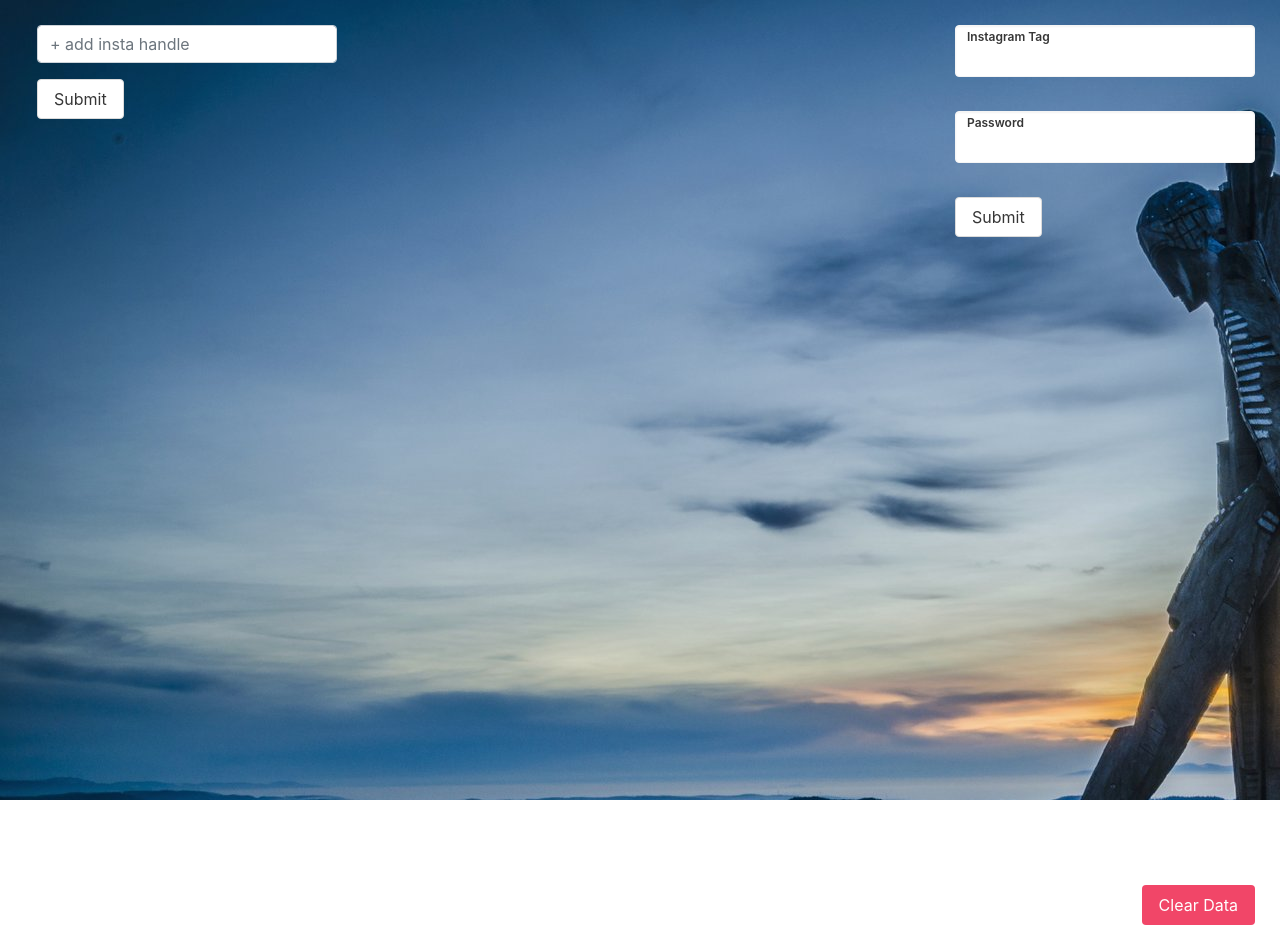
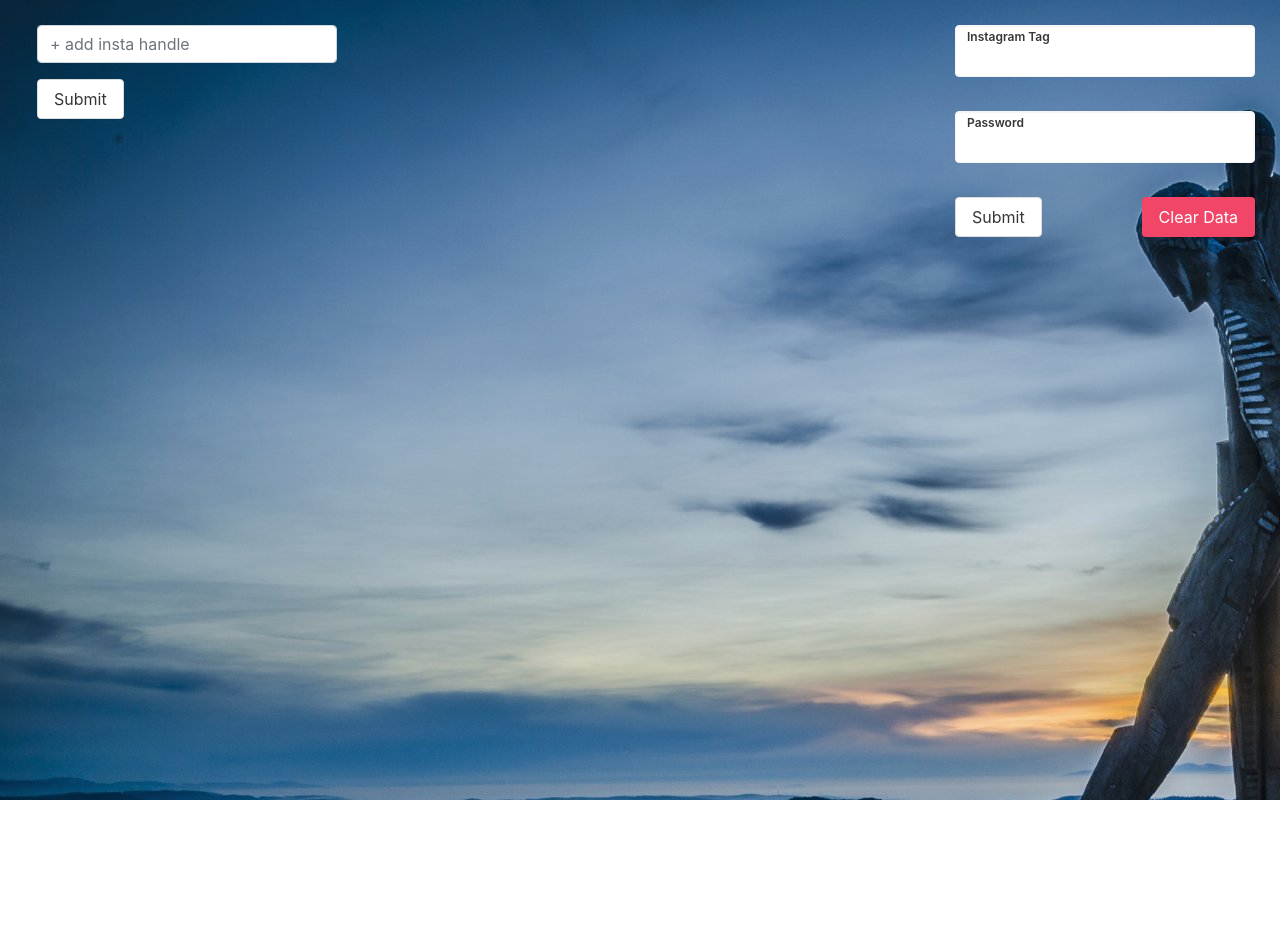
Before and after one commit to deeliciouscode/picpic, a Vue app in the folder client/: page / in a window 1280 px wide. After the commit the page ends 800 px from the top, so only its background shows below. Built offline with nearby package versions, Linux system fonts and the light colour scheme.

Commit message:
fast alignment fix (temp)

```diff
--- a/client/src/components/Creds.vue
+++ b/client/src/components/Creds.vue
@@ -1,7 +1,7 @@
 <template lang="html">
     <!-- TODO: v-on.submit.prevent to not reload the page! -->
     <section class="creds frame">
-
+        <div class="wrap-temporary">
             <form v-on:submit.prevent="updateCreds">
                 <b-field label="Instagram Tag"
                          label-position="inside"
@@ -17,11 +17,10 @@
                     <b-input v-model.lazy="instaPw" type="password" maxlength="30"></b-input>
                 </b-field>
                 <b-button @click="updateCreds">Submit</b-button>
-        </form>
-
                 <b-button type="is-danger" class="clear-data-button"
                           @click="clearData">Clear Data</b-button>
-
+            </form>
+        </div>
     </section>
 
 </template>
@@ -92,10 +91,14 @@ export default {
 </script>
 
 <style scoped>
+.wrap-temporary {
+    position: relative;
+}
+
 .frame {
       float: left;
       position: relative;
-      height: 900px;
+      height: 600px;
       width: 300px;
   }
 
--- a/client/src/components/LargeImage.vue
+++ b/client/src/components/LargeImage.vue
@@ -122,7 +122,7 @@ export default {
   .frame {
       float: left;
       position: relative;
-      height: 900px;
+      height: 600px;
       width: 600px;
   }
 
--- a/client/src/components/TaggAdderBar.vue
+++ b/client/src/components/TaggAdderBar.vue
@@ -110,7 +110,7 @@ export default {
 .frame {
       float: left;
       position: relative;
-      height: 900px;
+      height: 600px;
       width: 300px;
   }
 
```
Lines whose indentation alone changed are shown as unchanged.
